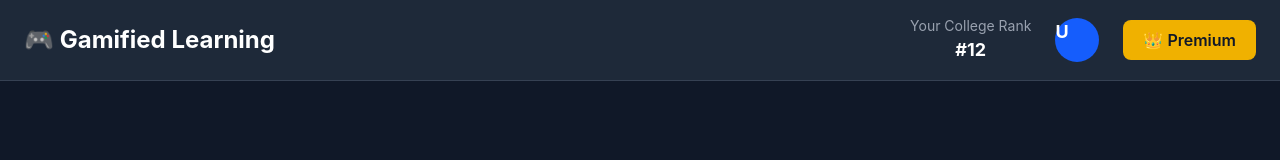
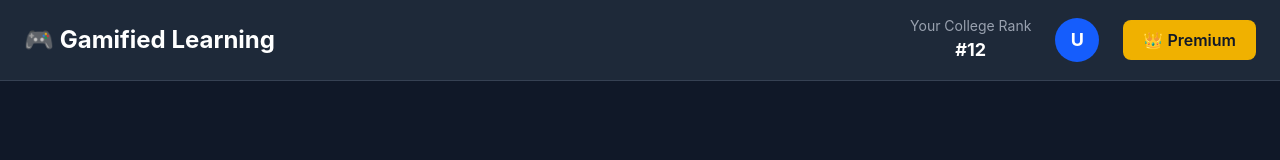
Before and after one commit to utkarsh191/gamified-learning, a React (Vite) app in the folder client/: page /dashboard in a window 1280 px wide. Shown: the top 160 px of the page. Built offline with nearby package versions, Linux system fonts and the light colour scheme; sample sign-in values are in the browser's storage.

Commit message:
Fix profile avatar alignment

```diff
--- a/client/src/pages/Dashboard.tsx
+++ b/client/src/pages/Dashboard.tsx
@@ -30,7 +30,7 @@ function Dashboard() {
             {/* Profile Circle */}
             <Link
             to="/profile"
-              className="w-11 h-11 rounded-full bg-blue-600 text-white font-bold text-lg hover:bg-blue-700 transition"
+              className="w-11 h-11 rounded-full bg-blue-600 text-white font-bold text-lg hover:bg-blue-700 transition flex items-center justify-center"
             >
                U
             </Link>
--- /dev/null
+++ b/client/src/pages/Profile.tsx
@@ -0,0 +1,11 @@
+function Profile() {
+  return (
+    <div className="min-h-screen bg-gray-900 flex items-center justify-center">
+      <h1 className="text-4xl font-bold text-white">
+        My Profile 👤
+      </h1>
+    </div>
+  );
+}
+
+export default Profile;
```
